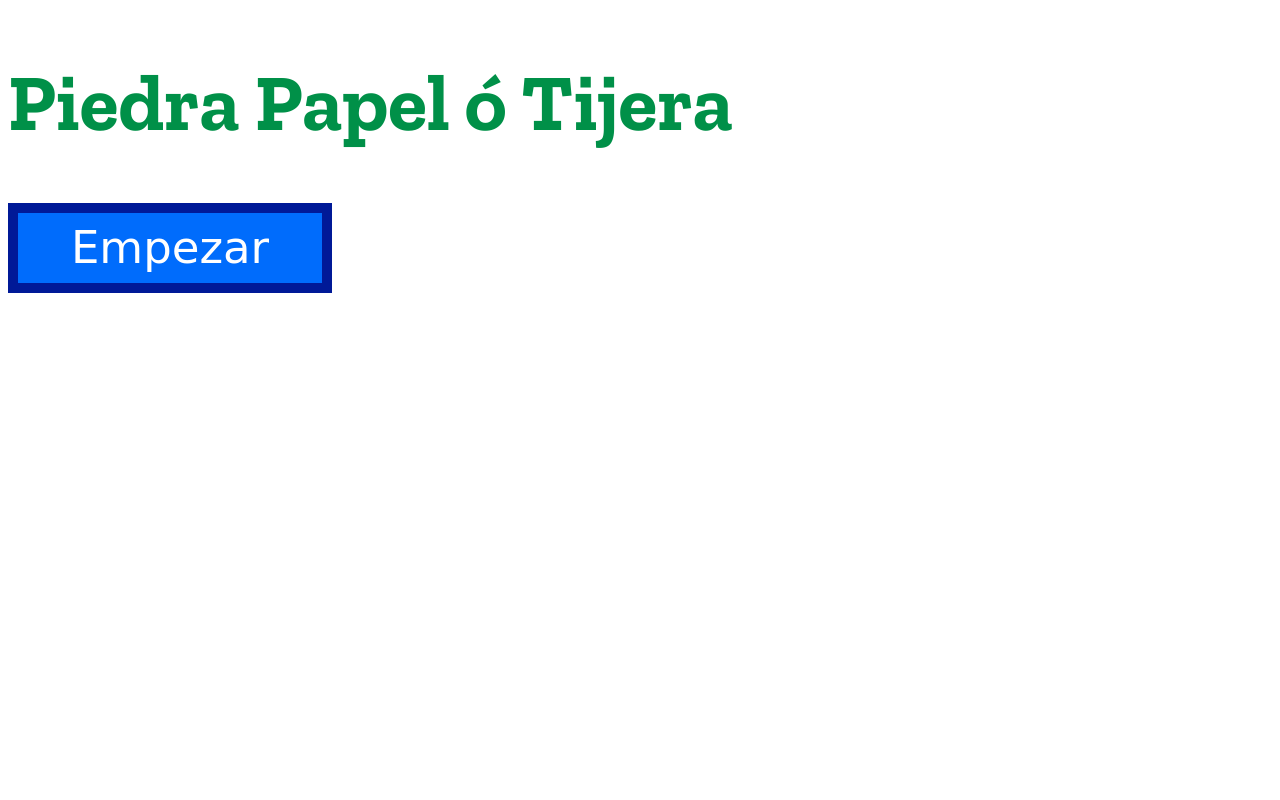
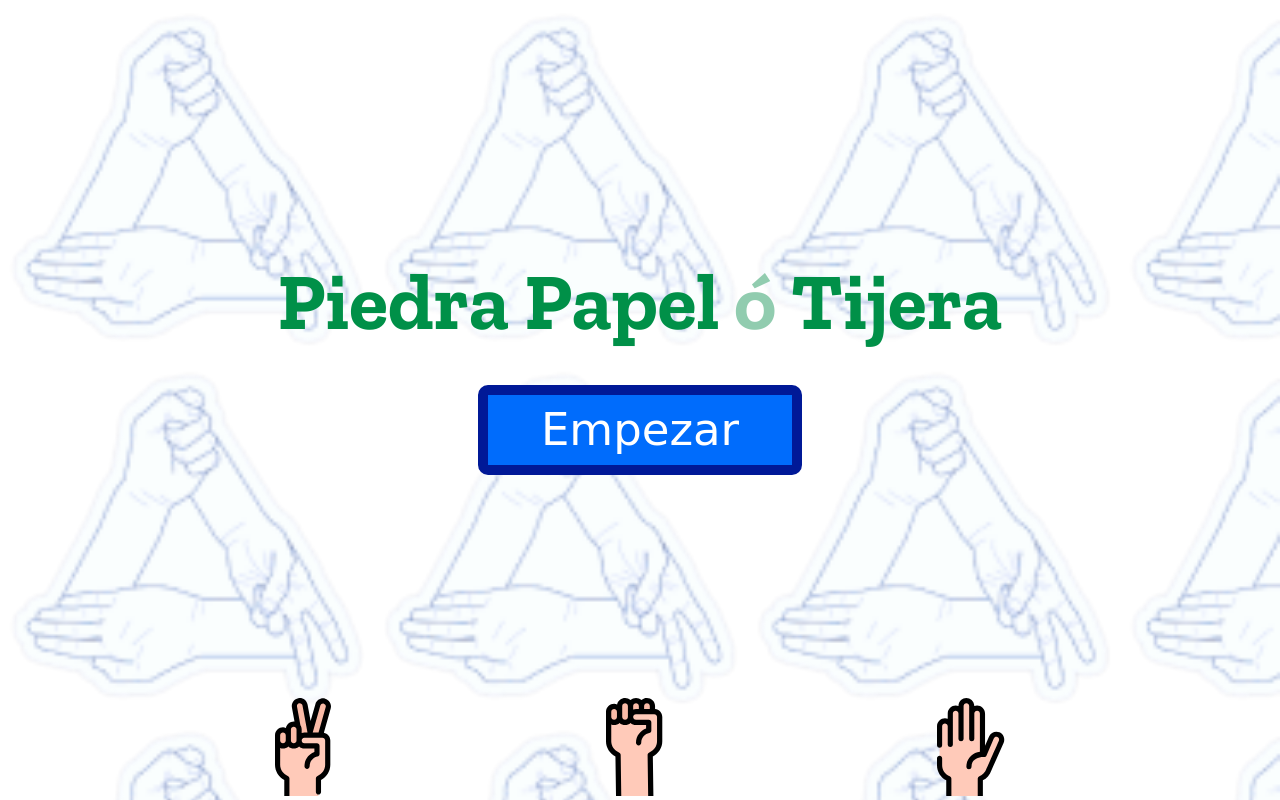
Before and after one commit to MatiasArno/hand-game, a website built with Parcel: page src/index.html in a window 1280 px wide. Built offline with nearby package versions, Linux system fonts and the light colour scheme; a web font is replaced by a local one.

Commit message:
Page WELCOME terminada

```diff
--- a/package.json
+++ b/package.json
@@ -10,6 +10,7 @@
   "author": "Arno Matias",
   "license": "ISC",
   "devDependencies": {
+    "@types/node": "^18.11.18",
     "parcel": "^2.8.2"
   }
 }
--- a/src/components/button/index.ts
+++ b/src/components/button/index.ts
@@ -22,6 +22,7 @@ export function initButtonEl(){
                 }
 
                 .button {
+                    margin: 0;
                     width: 324px;
                     height: 90px;
                     background-color: #006CFC;
@@ -29,6 +30,7 @@ export function initButtonEl(){
                     font-family: 'Odibee Sans', cursive;
                     font-size: 45px;
                     border: 10px solid #001997;
+                    border-radius: 10px;
                     line-height: 49.86px;
                 }
             `;
--- a/src/components/hand/index.ts
+++ b/src/components/hand/index.ts
@@ -1,6 +1,6 @@
-export function initCounterEl(){
+export function initHandEl(){
 
-    class Counter extends HTMLElement {
+    class Hand extends HTMLElement {
 
         shadow = this.attachShadow({mode: 'open'});
 
@@ -14,14 +14,18 @@ export function initCounterEl(){
 
         render() {
             const style = document.createElement("style");
+            const type = this.getAttribute("type") as "rock" | "paper" | "scissors";
+            const rockURL = require("../../media/rock.svg");
+            const paperURL = require("../../media/paper.svg");
+            const scissorsURL = require("../../media/scissors.svg");
 
             style.innerHTML = ``;
 
-            this.shadow.innerHTML = ``;
+            this.shadow.innerHTML = `${type == "rock" ? `<img src="${rockURL}">` : type == "paper" ? `<img src="${paperURL}">` : `<img src="${scissorsURL}">`}`;
 
             this.shadow.appendChild(style);
         }
     }
 
-    customElements.define('counter-el', Counter);
+    customElements.define('hand-el', Hand);
 }
--- a/src/components/text/index.ts
+++ b/src/components/text/index.ts
@@ -15,7 +15,7 @@ export function initTextEl(){
         render() {
             const style = document.createElement("style");
             const type = this.getAttribute("type") as "1" | "2";
-            const content = this.textContent as string;
+            const content = this.innerHTML as string;
 
             style.innerHTML = `
                 * {
@@ -23,12 +23,19 @@ export function initTextEl(){
                 }
 
                 .title {
+                    margin: 0 36px;
                     color: #009048;
                     font-size: 80px;
                     font-weight: 700;
                 }
 
+                    .transparent-character {
+                        color: #91CCAF;
+                    }
+
                 .instructions {
+                    margin: 0 36px;
+                    width: 100%;
                     font-size: 40px;
                     font-weight: 700;
                 }
--- /dev/null
+++ b/src/index.css
@@ -0,0 +1,14 @@
+* {
+    box-sizing: border-box;
+}
+
+body {
+    min-width: 375px;
+    width: 100vw;
+    height: 100vh;
+}
+
+.root {
+    width: 100%;
+    height: 100%;
+}
--- a/src/index.html
+++ b/src/index.html
@@ -6,6 +6,7 @@
     <meta name="viewport" content="width=device-width, initial-scale=1.0">
     <title>¡Rock Paper Scissors!</title>
 
+    <link rel="stylesheet" href="./index.css">
     <link rel="stylesheet" href="./pages/welcome/index.css">
 </head>
 <body>
--- a/src/index.ts
+++ b/src/index.ts
@@ -1,6 +1,7 @@
 import { initWelcome } from "./pages/welcome";
 import { initButtonEl } from "./components/button";
 import { initTextEl } from "./components/text";
+import { initHandEl } from "./components/hand";
 
 function main() {
 
@@ -8,6 +9,7 @@ function main() {
     initWelcome(root);
     initButtonEl();
     initTextEl();
+    initHandEl();
 }
 
 main();
--- a/src/pages/welcome/index.css
+++ b/src/pages/welcome/index.css
@@ -1,2 +1,35 @@
 @import url('https://fonts.googleapis.com/css2?family=Odibee+Sans&display=swap');
 @import url('https://fonts.googleapis.com/css2?family=Zilla+Slab:wght@400;700&display=swap');
+
+* {
+    box-sizing: border-box;
+    margin: 0;
+    padding: 0;
+}
+
+.welcome-page {
+    display: flex;
+    flex-direction: column;
+    align-items: center;
+    justify-content: center;
+    width: 100%;
+    height: 100%;
+    background-image: url("../../media/background-image.png");
+    background-size: cover;
+}
+
+    .title {
+        margin: 0 0 36px 0;
+    }
+
+    .start-btn {
+        margin: 0 0 72px 0;
+    }
+
+    .hands {
+        width: 100%;
+        display: flex;
+        justify-content: space-evenly;
+        position: absolute;
+        bottom: 0px;
+    }
--- a/src/pages/welcome/index.ts
+++ b/src/pages/welcome/index.ts
@@ -1,7 +1,16 @@
 export function initWelcome(root: HTMLElement) {
 
     root.innerHTML = `
-        <text-el type="1">Piedra Papel ó Tijera</text-el>
-        <button-el type="1"></button-el>
+        <div class="welcome-page">
+            <text-el type="1" class="title">Piedra Papel <span class="transparent-character">ó</span> Tijera</text-el>
+
+            <button-el type="1" class="start-btn"></button-el>
+
+            <div class="hands">
+                <hand-el type="scrissors"></hand-el>
+                <hand-el type="rock"></hand-el>
+                <hand-el type="paper"></hand-el>
+            </div>
+        </div>
     `;
 }
```
Also changed, not shown: dist/index.html, src/media/background-image.png (added), src/media/paper.svg (added), src/media/rock.svg (added), src/media/scissors.svg (added), 4 other files.
